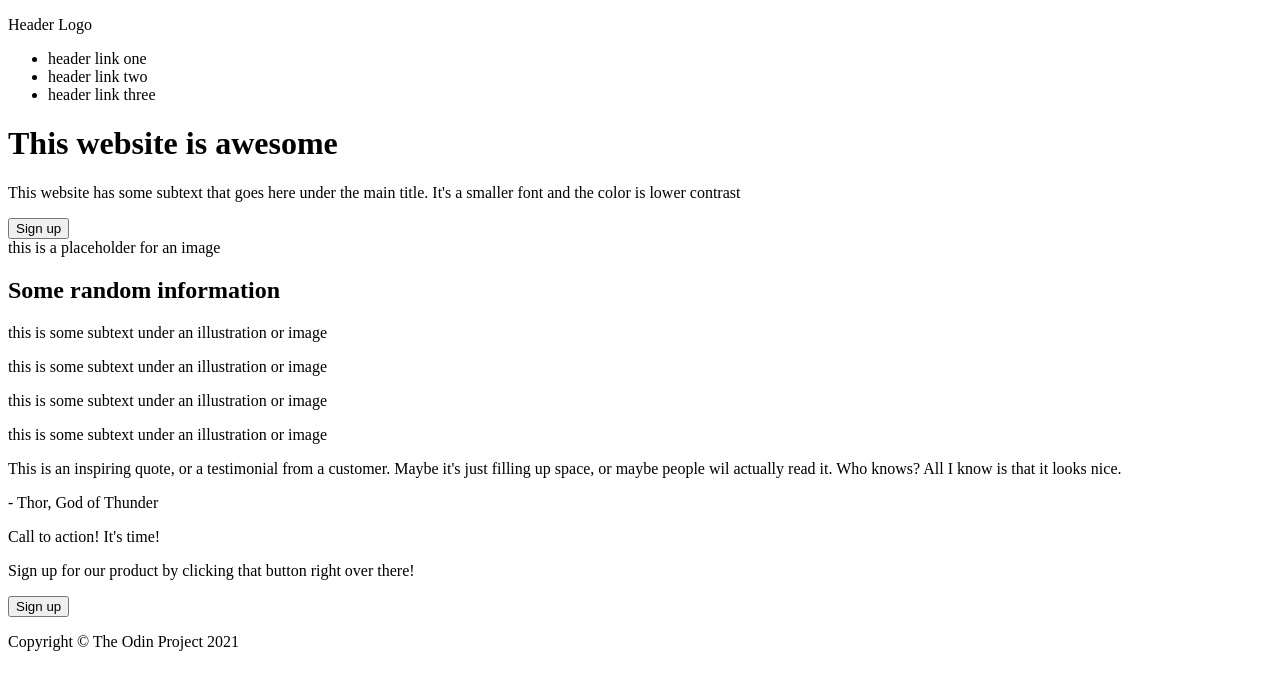
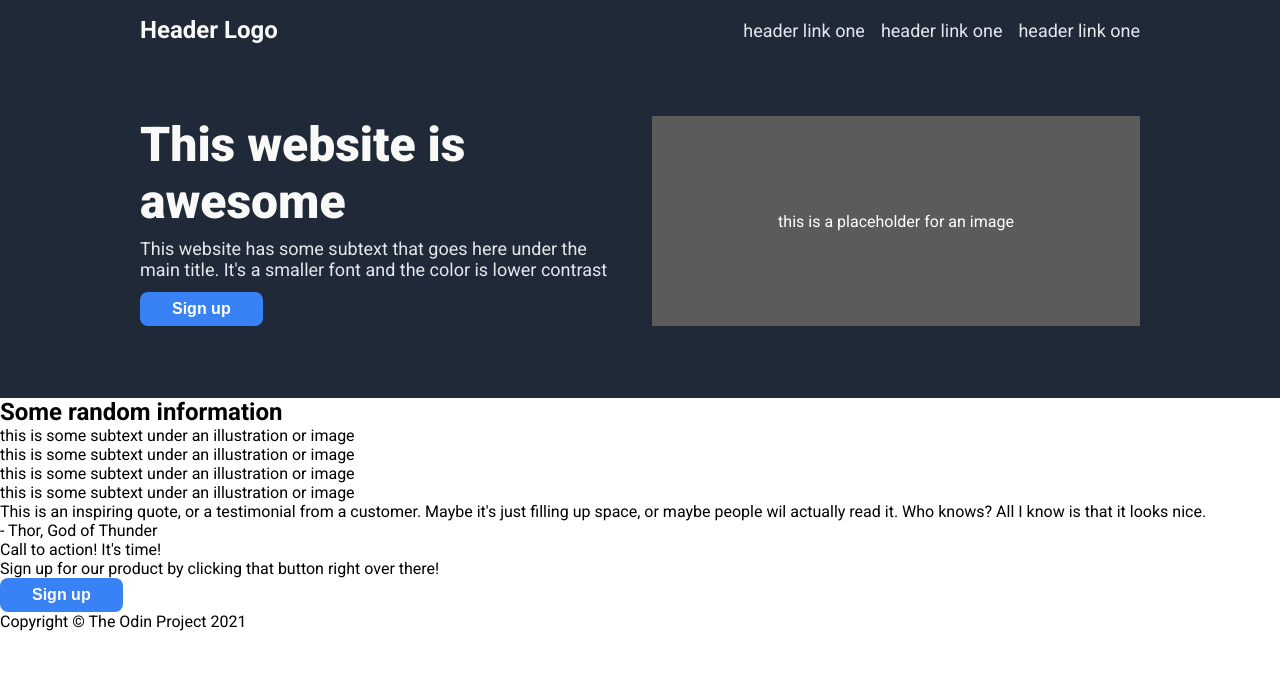
Before and after one commit to Dev-Wasp/odin-landing-page, a plain HTML site: page index.html in a window 1280 px wide. Drawn offline with Linux system fonts and the light colour scheme.

Commit message:
Add css for the header section

```diff
--- a/index.html
+++ b/index.html
@@ -12,9 +12,9 @@
     <div class="navbar">
       <p class="logo">Header Logo</p>
       <ul class="nav-links">
-        <li>header link one</li>
-        <li>header link two</li>
-        <li>header link three</li>
+        <li><a href="/">header link one</a></li>
+        <li><a href="/">header link one</a></li>
+        <li><a href="/">header link one</a></li>
       </ul>
     </div>
     <div class="hero">
--- a/style.css
+++ b/style.css
@@ -0,0 +1,102 @@
+@import url('https://fonts.googleapis.com/css2?family=Roboto:ital,wght@0,100;0,300;0,400;0,500;0,700;0,900;1,100;1,300;1,400;1,500;1,700;1,900&display=swap');
+
+body {
+  font-family: Roboto, sans-serif;
+}
+
+* {
+  margin: 0;
+  padding: 0;
+  box-sizing: border-box;
+
+  /* border: 1px dotted orange; */
+}
+
+/* HEADER */
+
+.header {
+  background-color: #1F2937;
+  color: #FFF;
+}
+
+.header .navbar {
+  width: 1000px;
+  margin: 0 auto;
+  padding: 16px 0;
+
+  display: flex;
+  justify-content: space-between;
+}
+
+.navbar .nav-links {
+  list-style: none;
+
+  display: flex;
+  align-items: center;
+  gap: 16px;
+}
+
+.navbar .logo {
+  font-size: 24px;
+  font-weight: bold;
+
+  color: #F9FAF8;
+}
+
+.navbar a {
+  font-size: 18px;
+  text-decoration: none;
+
+  color: #E5E7EB;
+}
+
+.hero {
+  width: 1000px;
+  margin: 0 auto;
+  padding: 56px 0 72px 0;
+
+  display: flex;
+  gap: 24px;
+}
+
+.hero .column-1,
+.hero .column-2 {
+  flex: 1;
+}
+
+.hero .title {
+  font-size: 48px;
+  font-weight: 900;
+
+  color: #F9FAF8;
+}
+
+.hero .subtitle {
+  font-size: 18px;
+
+  color: #E5E7EB;
+
+  margin: 8px 0 12px 0;
+}
+
+button {
+  background-color: #3882F6;
+  color: white;
+
+  border: none;
+  border-radius: 8px;
+  padding: 8px 32px;
+
+  font-weight: bold;
+  font-size: 16px;
+}
+
+.hero .placeholder {
+  background-color: #5B5B5B;
+  color: #FFF;
+
+  height: 100%;
+
+  text-align: center;
+  align-content: center;
+}
```
